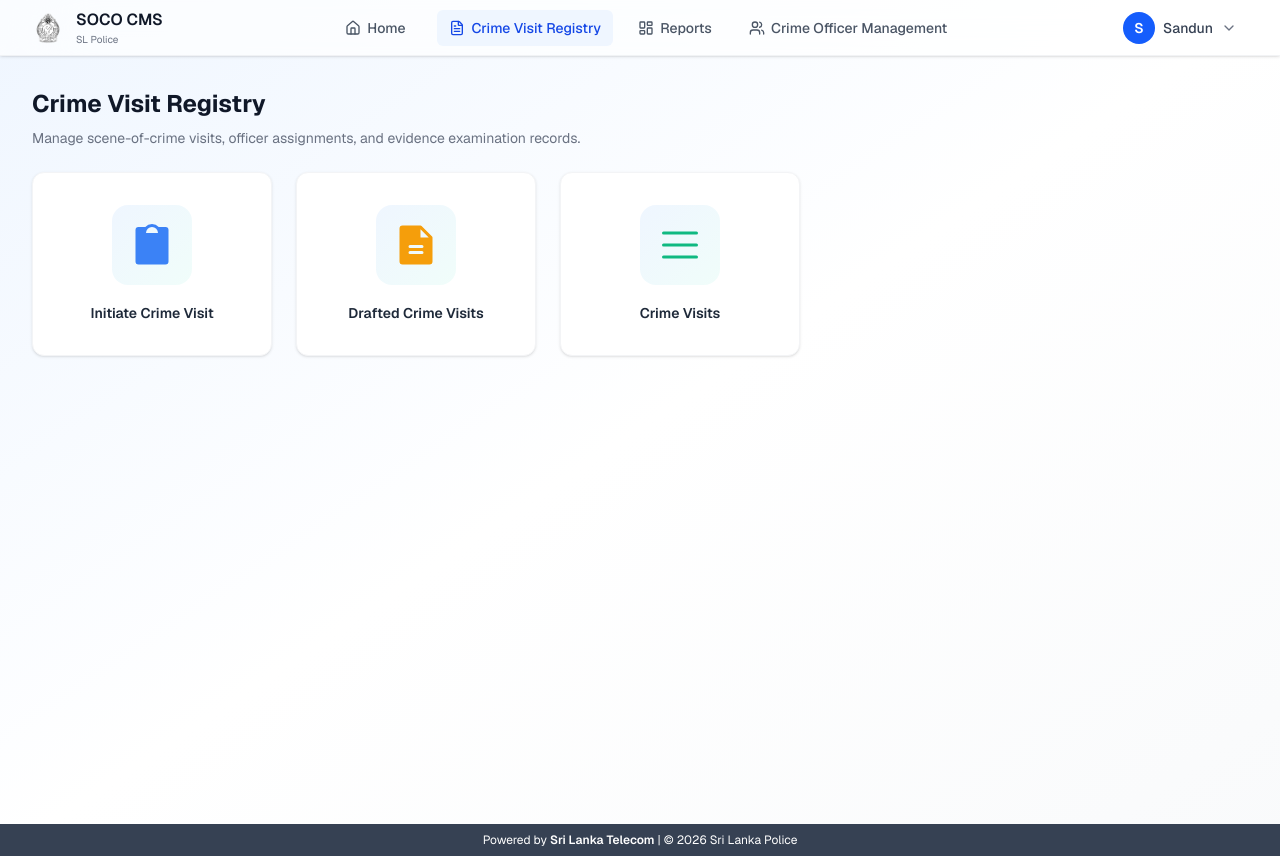
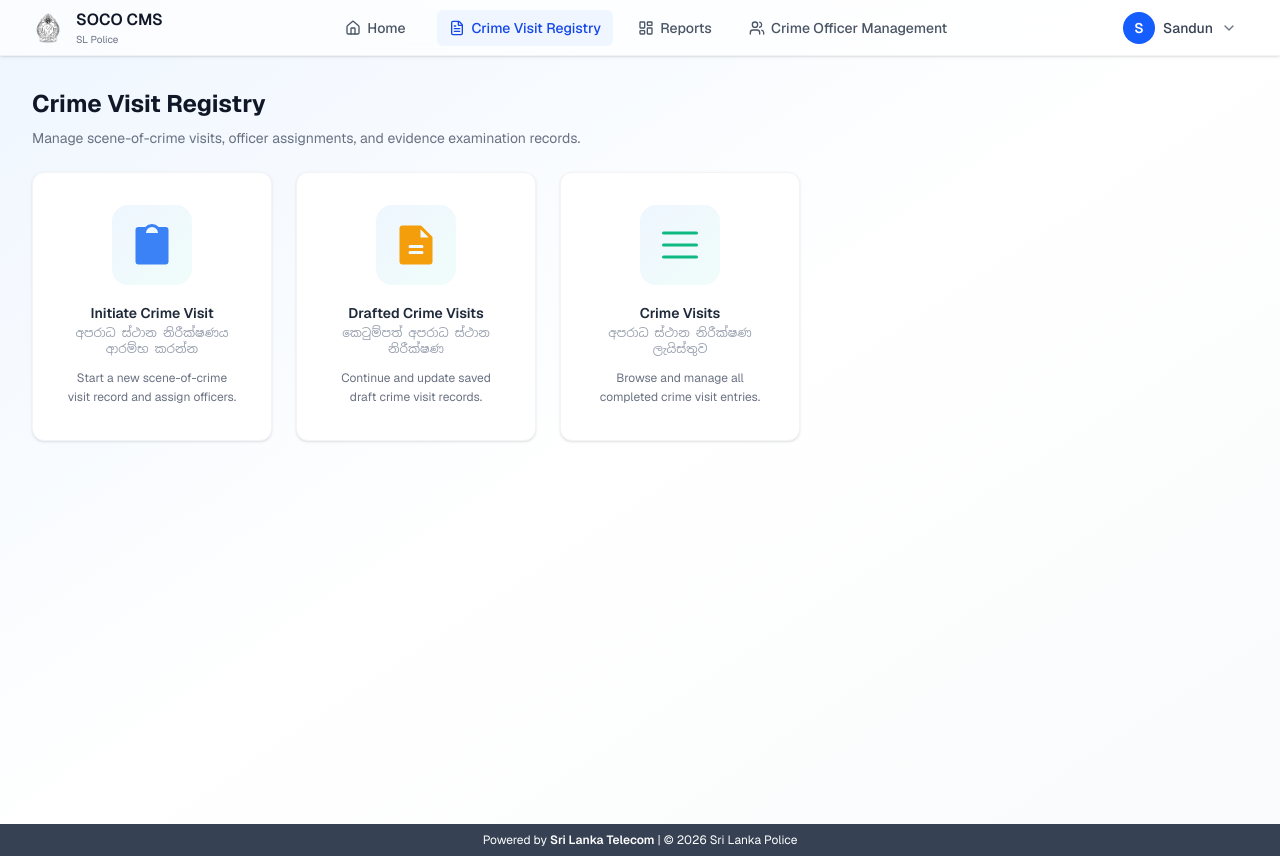
Before and after one commit to SOCO-Development/SOCO-SL-Police, a Next.js app: page /crime-visit-registry in a window 1280 px wide. Built offline with nearby package versions, Linux system fonts and the light colour scheme; sample sign-in values are in the browser's storage.

Commit message:
add sinhala lang for crime visit registry cards

```diff
--- a/app/crime-visit-registry/page.tsx
+++ b/app/crime-visit-registry/page.tsx
@@ -9,16 +9,22 @@ export default function CrimeVisitRegistryPage() {
     const cards = [
         {
             title: 'Initiate Crime Visit',
+            subtitle: 'අපරාධ ස්ථාන නිරීක්ෂණය ආරම්භ කරන්න',
+            description: 'Start a new scene-of-crime visit record and assign officers.',
             icon: <Clipboard className="w-12 h-12" weight="fill" style={{ color: '#3b82f6' }} />,
             href: '/crime-visit-registry/initiate',
         },
         {
             title: 'Drafted Crime Visits',
+            subtitle: 'කෙටුම්පත් අපරාධ ස්ථාන නිරීක්ෂණ',
+            description: 'Continue and update saved draft crime visit records.',
             icon: <FileText className="w-12 h-12" weight="fill" style={{ color: '#f59e0b' }} />,
             href: '/crime-visit-registry/drafts',
         },
         {
             title: 'Crime Visits',
+            subtitle: 'අපරාධ ස්ථාන නිරීක්ෂණ ලැයිස්තුව',
+            description: 'Browse and manage all completed crime visit entries.',
             icon: <List className="w-12 h-12" weight="fill" style={{ color: '#10b981' }} />,
             href: '/crime-visit-registry/all',
         },
@@ -36,12 +42,14 @@ export default function CrimeVisitRegistryPage() {
                                 Manage scene-of-crime visits, officer assignments, and evidence examination records.
                             </p>
                             <div className="grid grid-cols-1 sm:grid-cols-2 md:grid-cols-3 gap-6 max-w-3xl">
-                                {cards.map((card, index) => (
+                                {cards.map((card) => (
                                     <FeatureCard
-                                        key={index}
+                                        key={card.href}
                                         title={card.title}
                                         icon={card.icon}
                                         href={card.href}
+                                        subtitle={<span className="font-noto-sinhala">{card.subtitle}</span>}
+                                        description={card.description}
                                     />
                                 ))}
                             </div>
```
